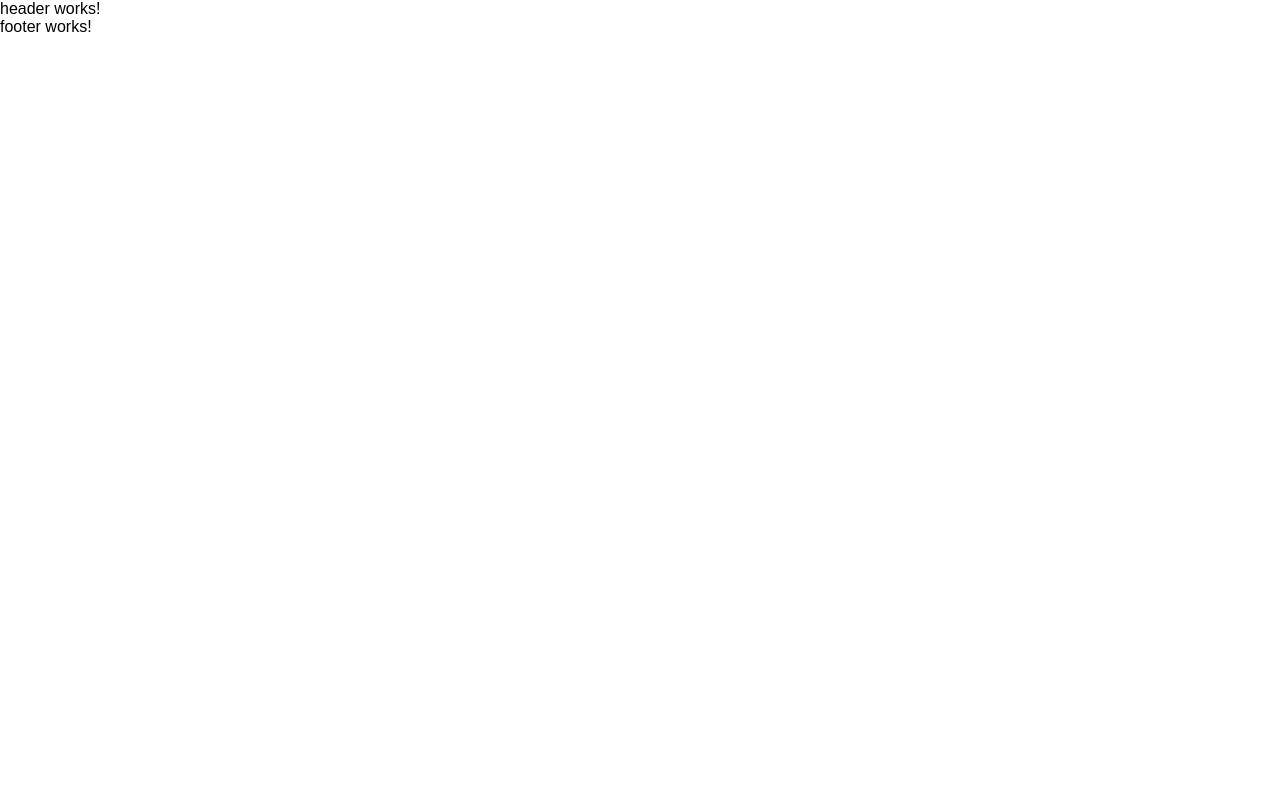
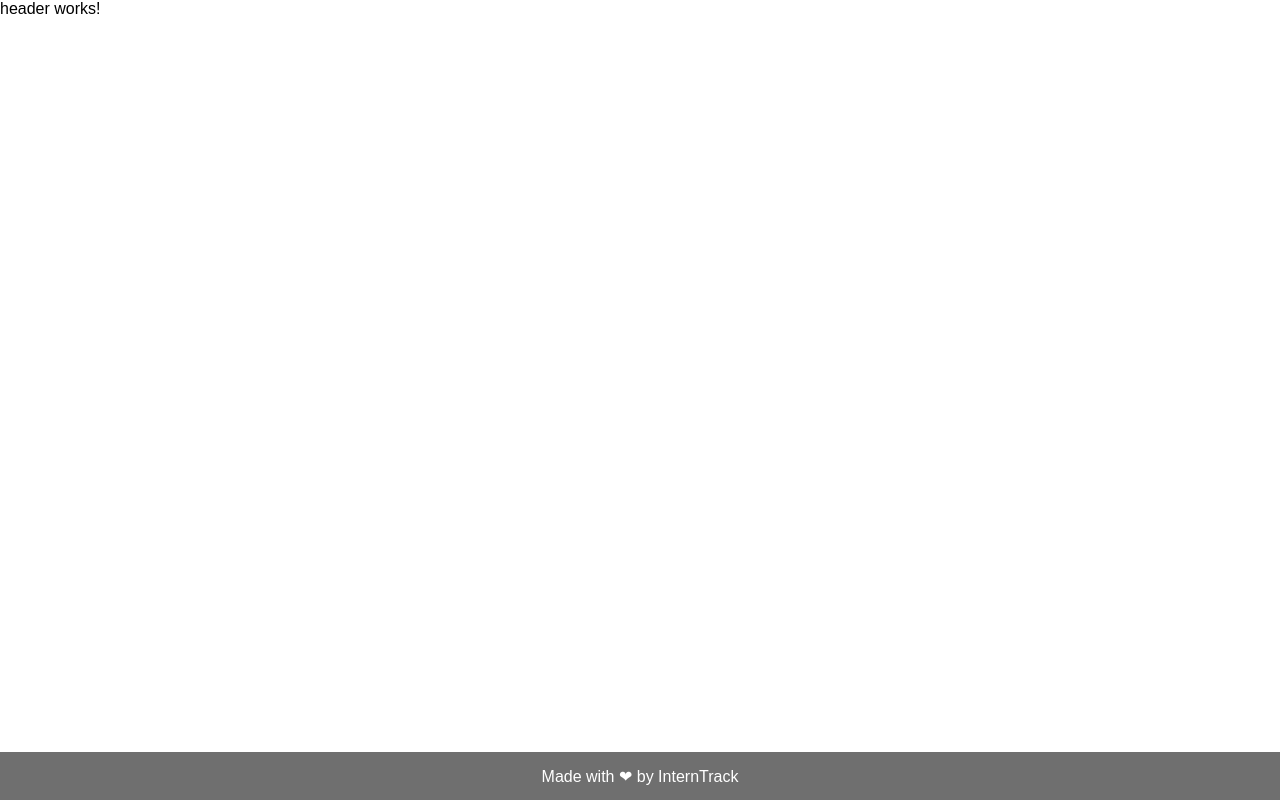
Before and after one commit to StagEase/StagEase-client, an Angular app: page / in a window 1280 px wide. Built offline with nearby package versions, Linux system fonts and the light colour scheme.

Commit message:
feat: footer done

```diff
--- a/src/app/components/layout/footer/footer.component.html
+++ b/src/app/components/layout/footer/footer.component.html
@@ -1 +1 @@
-<p>footer works!</p>
+<footer class="footer">Made with ❤ by InternTrack</footer>
--- a/src/app/components/layout/footer/footer.component.scss
+++ b/src/app/components/layout/footer/footer.component.scss
@@ -0,0 +1,13 @@
+.footer {
+  position: fixed;
+  bottom: 0;
+  left: 0;
+  height: 3rem;
+  width: 100%;
+  background-color: #6f6f6f;
+  display: flex;
+  align-items: center;
+  justify-content: center;
+  color: white;
+  font-size: 16px;
+}
```
